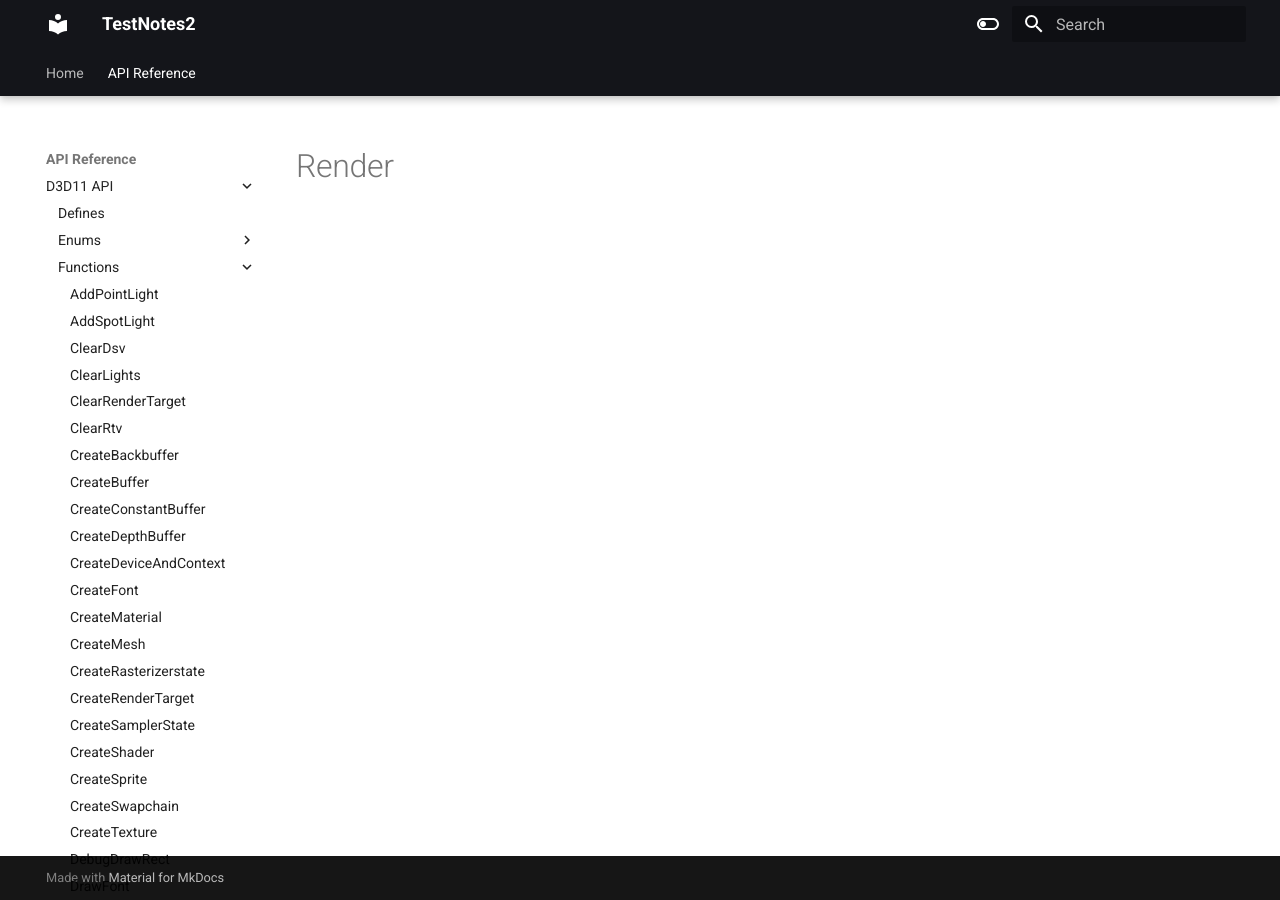
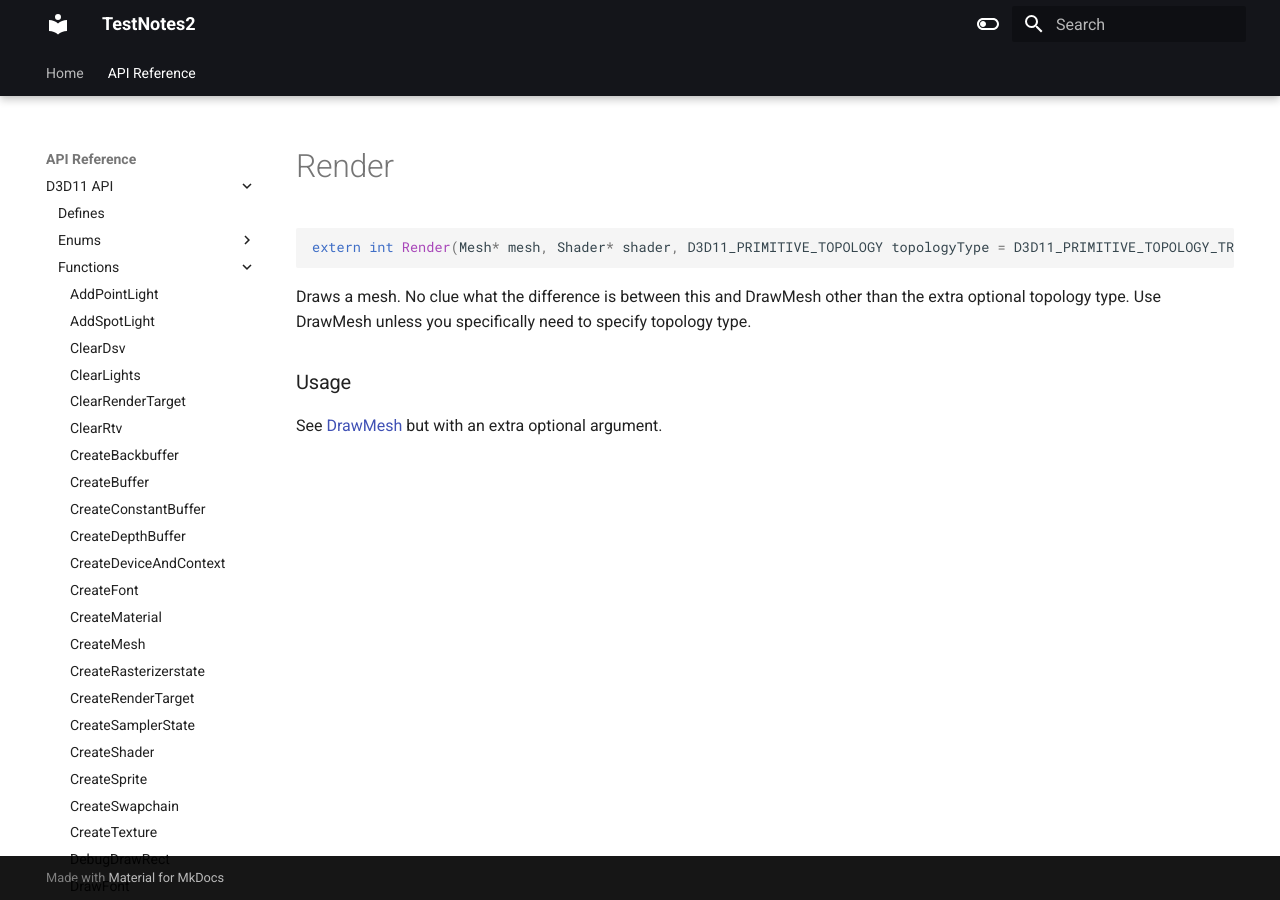
Before and after one commit to erichederstedt/TempEngineDocs, an MkDocs documentation site: the page built from docs/API Reference/D3D11 API/Functions/Render.md, in a window 1280 px wide. Built offline with MkDocs 1.6.1 and Material for MkDocs 9.7.7, drawn with Linux system fonts in a browser that asks for light colours.

Commit message:
PUSH NOTE : Render.md

````diff
--- a/docs/API Reference/D3D11 API/Functions/Render.md
+++ b/docs/API Reference/D3D11 API/Functions/Render.md
@@ -1 +1,11 @@
 # Render
+
+```c++
+extern int Render(Mesh* mesh, Shader* shader, D3D11_PRIMITIVE_TOPOLOGY topologyType = D3D11_PRIMITIVE_TOPOLOGY_TRIANGLELIST);
+```
+
+Draws a mesh. No clue what the difference is between this and DrawMesh other than the extra optional topology type.
+Use DrawMesh unless you specifically need to specify topology type.
+
+### Usage
+See [DrawMesh](./DrawMesh.md) but with an extra optional argument.
````
